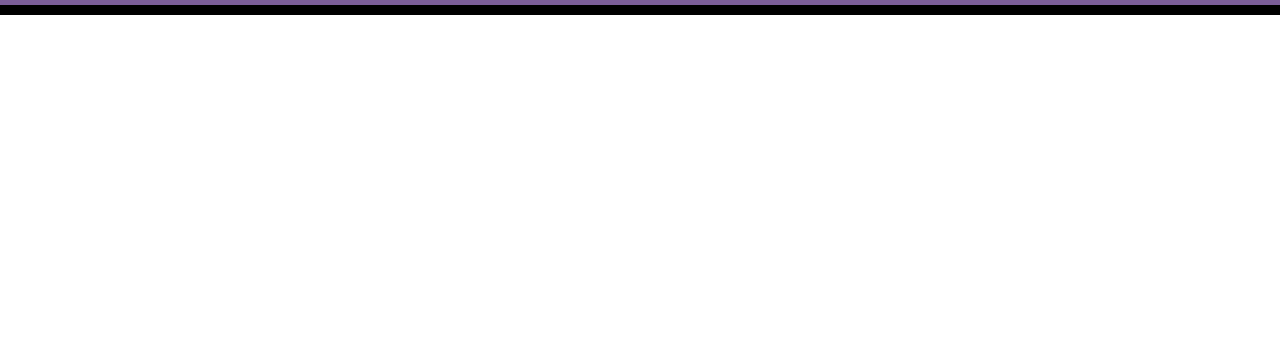
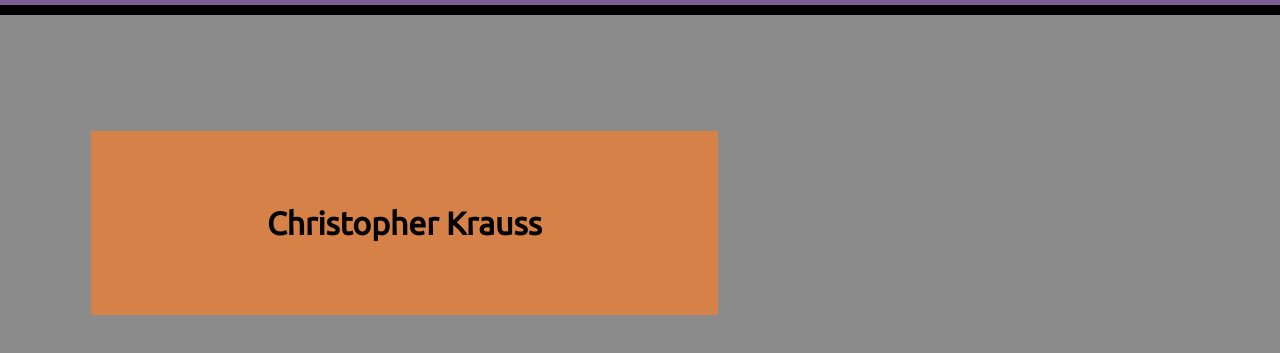
Before and after one commit to josekrauss020/josekrauss020.github.io, a plain HTML site: page index.html in a window 1280 px wide. Shown: the part 75-428 px from the top of the page. Drawn offline with Linux system fonts and the light colour scheme.

Commit message:
formatação do h1 do title chris krauss dev

```diff
--- a/CSS/index.css
+++ b/CSS/index.css
@@ -1,5 +1,5 @@
 body{
-    background-color: rgb(255, 255, 255);
+    background-color: rgb(139, 139, 139);
 }
 
 header{
@@ -65,3 +65,11 @@ e o id button:
     transform: scale(1.1);
 
 }
+h1{
+    background-color: rgb(213, 129, 72);
+    font-family: 'Ubuntu', sans-serif;
+    display: inline-flex;
+    padding: 73.6px 176px;
+    margin-top: 116px;
+    margin-left: 91px;
+}
--- a/index.html
+++ b/index.html
@@ -6,7 +6,7 @@
 
     <link rel="preconnect" href="https://fonts.googleapis.com">
     <link rel="preconnect" href="https://fonts.gstatic.com" crossorigin>
-    <link href="https://fonts.googleapis.com/css2?family=Fira+Code:wght@300;500&display=swap" rel="stylesheet">
+    <link href="https://fonts.googleapis.com/css2?family=Fira+Code:wght@300;500&family=Ubuntu&display=swap" rel="stylesheet">
     <!-- os 3 links de cima foram copiados do site de fontes da google, nome da fonte: Fira Code -->
     <link rel="stylesheet" href="CSS/reset.css"> <!-- utilizado para tirar a margem entre o header e o topo da pagina -->
     <link rel="stylesheet" href="CSS/index.css"> <!-- aqui tiramos o style e colocamos tudo em um arquivo css separado
@@ -30,5 +30,6 @@
 
         </nav>
     </header>
+    <h1>Christopher Krauss</h1>
 </body>
 </html>
```
